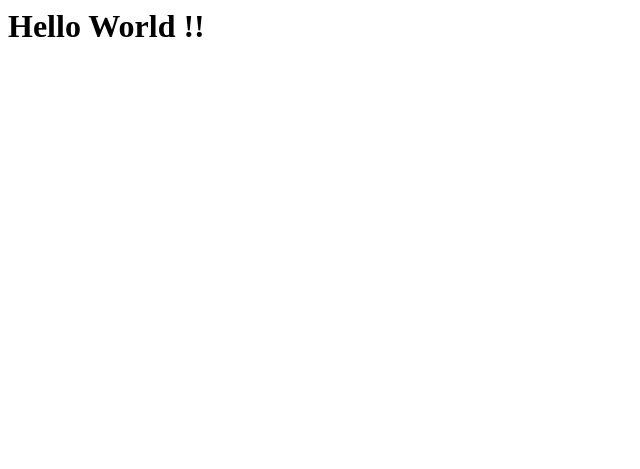
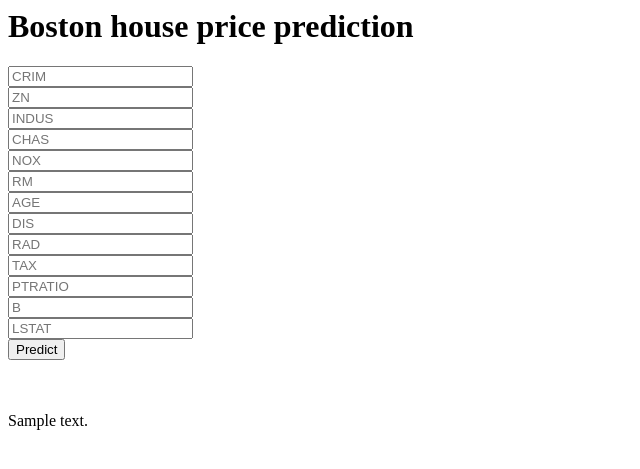
Before and after one commit to Ritesh157/bostonhousepricing, a Flask app: template templates/home.html in a window 1280 px wide. Shown: the top 469 px of the page, without its empty margins (0-640 px from the left). Run offline with Flask 3, Linux system fonts and the light colour scheme; the template is opened without the code that fills it: most values are stand-ins (such as "Sample title", 1, 10 or a date in 2020); parts of the project's set-up code (start-up, migrations or seed data) failed here and were passed over.

Commit message:
Predicting pruce through Front-End web application

```diff
--- a/app.py
+++ b/app.py
@@ -23,5 +23,13 @@ def predict_api():
     print(output[0])
     return jsonify(output[0])
 
+@app.route('/predict',methods=['POST'])
+def predict():
+    data=[float(x) for x in request.form.values()]
+    final_input=scaler.transform(np.array(data).reshape(1,-1))
+    print(final_input)
+    output = regmodel.predict(final_input)[0]
+    return render_template("home.html",prediction_text="The house price prediction is {}".format(output))
+
 if __name__=="__main__":
     app.run(debug=True)
--- a/templates/home.html
+++ b/templates/home.html
@@ -1,3 +1,31 @@
-<h1>
-    Hello World !!
-</h1>
+<html>
+    <body>
+        <div class="login">
+            <h1>Boston house price prediction</h1>
+
+            <form action="{{url_for('predict')}}" method="post">
+                <input type="text" name="CRIM" placeholder="CRIM" required="required"/><br>
+                <input type="text" name="ZN" placeholder="ZN" required="required"/><br>
+                <input type="text" name="INDUS" placeholder="INDUS" required="required"/><br>
+                <input type="text" name="CHAS" placeholder="CHAS" required="required"/><br>
+                <input type="text" name="NOX" placeholder="NOX" required="required"/><br>
+                <input type="text" name="RM" placeholder="RM" required="required"/><br>
+                <input type="text" name="AGE" placeholder="AGE" required="required"/><br>
+                <input type="text" name="DIS" placeholder="DIS" required="required"/><br>
+                <input type="text" name="RAD" placeholder="RAD" required="required"/><br>
+                <input type="text" name="TAX" placeholder="TAX" required="required"/><br>
+                <input type="text" name="PTRATIO" placeholder="PTRATIO" required="required"/><br>
+                <input type="text" name="B" placeholder="B" required="required"/><br>
+                <input type="text" name="LSTAT" placeholder="LSTAT" required="required"/><br>
+
+                <button type="submit" class="btn btn-primary btn-block btn-large">Predict</button>
+
+            </form>
+
+            <br>
+            <br>
+        </div>
+        {{prediction_text}}
+
+    </body>
+</html>
```
